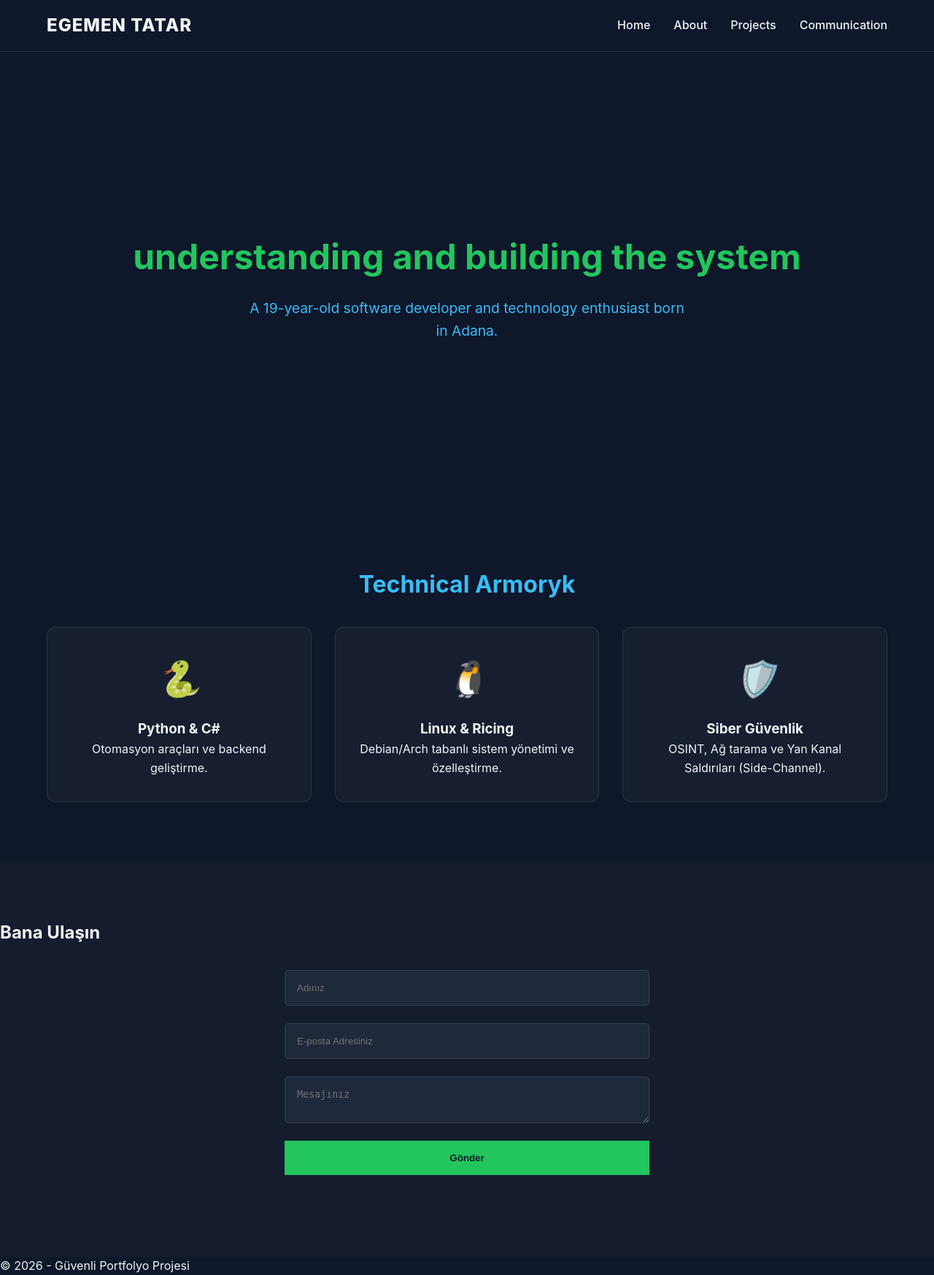
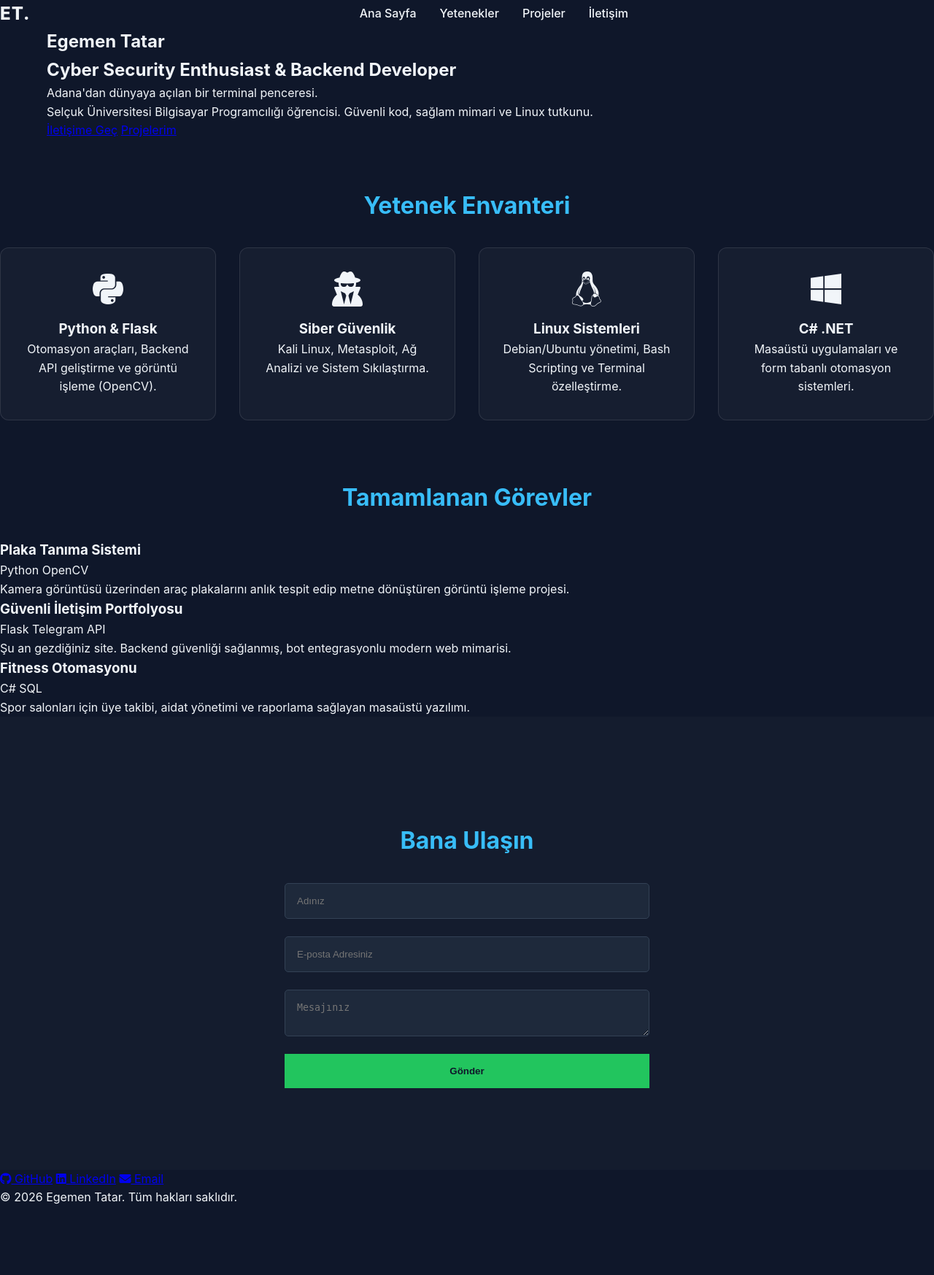
Before and after one commit to egementatar/portfolio, a Flask app: page / in a window 1280 px wide. Shown: the whole page at 73% size. After the commit the page ends 1650 px from the top, so only its background shows below. Run offline with Flask 3, Linux system fonts and the light colour scheme.

Commit message:
Düzeltme: Tüm bölümler eklendi ve sıralandı

```diff
--- a/templates/index.html
+++ b/templates/index.html
@@ -3,52 +3,103 @@
 <head>
     <meta charset="UTF-8">
     <meta name="viewport" content="width=device-width, initial-scale=1.0">
-    <title>Portfolyo | Siber Güvenlik & Geliştirici</title>
+    <title>Egemen Tatar | Portfolio</title>
     <link rel="stylesheet" href="{{ url_for('static', filename='css/variables.css') }}">
     <link rel="stylesheet" href="{{ url_for('static', filename='css/style.css') }}">
+    <link rel="stylesheet" href="https://cdnjs.cloudflare.com/ajax/libs/font-awesome/6.4.0/css/all.min.css">
 </head>
 <body>
 
-    <header>
+    <nav class="navbar">
+        <div class="logo">ET.</div>
+        <ul class="nav-links">
+            <li><a href="#home">Ana Sayfa</a></li>
+            <li><a href="#skills">Yetenekler</a></li>
+            <li><a href="#projects">Projeler</a></li>
+            <li><a href="#contact">İletişim</a></li>
+        </ul>
+        <div class="burger">
+            <div class="line1"></div>
+            <div class="line2"></div>
+            <div class="line3"></div>
+        </div>
+    </nav>
 
-        <nav class="container">
-         <div class="logo">EGEMEN TATAR<span class="dot"></span></div>
-            <ul>
-                <li><a href="#home">Home</a></li>
-                <li><a href="#about">About</a></li>
-                <li><a href="#projects">Projects</a></li>
-                <li><a href="#contact">Communication</a></li>
-            </ul>
-        </nav>
-    </header>
-
-    <main>
-        <section id="home" class="hero">
-            <h1>understanding and building the system</h1>
-            <p>A 19-year-old software developer and technology enthusiast born in Adana.</p>
-        </section>
-   <section id="projects" class="container">
-      <h2 class="section-title">Technical Armoryk</h2>
-     <div class="skills-grid">
-         <div class="skill-card">
-             <i class="icon">🐍</i>
-             <h3>Python & C#</h3>
-             <p>Otomasyon araçları ve backend geliştirme.</p>
-         </div>
-         <div class="skill-card">
-             <i class="icon">🐧</i>
-             <h3>Linux & Ricing</h3>
-             <p>Debian/Arch tabanlı sistem yönetimi ve özelleştirme.</p>
-         </div>
-         <div class="skill-card">
-               <i class="icon">🛡️</i>
-             <h3>Siber Güvenlik</h3>
-             <p>OSINT, Ağ tarama ve Yan Kanal Saldırıları (Side-Channel).</p>
+    <section id="home" class="hero-section">
+        <div class="container">
+            <h1 class="glitch-effect" data-text="Egemen Tatar">Egemen Tatar</h1>
+            <h2 class="subtitle">Cyber Security Enthusiast & Backend Developer</h2>
+            <p class="description">
+                Adana'dan dünyaya açılan bir terminal penceresi. <br>
+                Selçuk Üniversitesi Bilgisayar Programcılığı öğrencisi.
+                Güvenli kod, sağlam mimari ve Linux tutkunu.
+            </p>
+            <div class="buttons">
+                <a href="#contact" class="btn btn-primary">İletişime Geç</a>
+                <a href="#projects" class="btn btn-outline">Projelerim</a>
             </div>
         </div>
     </section>
+
+    <section id="skills" class="section-dark">
+        <h2 class="section-title">Yetenek Envanteri</h2>
+        <div class="skills-grid">
+            <div class="skill-card">
+                <i class="fab fa-python skill-icon"></i>
+                <h3>Python & Flask</h3>
+                <p>Otomasyon araçları, Backend API geliştirme ve görüntü işleme (OpenCV).</p>
+            </div>
+            <div class="skill-card">
+                <i class="fas fa-user-secret skill-icon"></i>
+                <h3>Siber Güvenlik</h3>
+                <p>Kali Linux, Metasploit, Ağ Analizi ve Sistem Sıkılaştırma.</p>
+            </div>
+            <div class="skill-card">
+                <i class="fab fa-linux skill-icon"></i>
+                <h3>Linux Sistemleri</h3>
+                <p>Debian/Ubuntu yönetimi, Bash Scripting ve Terminal özelleştirme.</p>
+            </div>
+            <div class="skill-card">
+                <i class="fab fa-windows skill-icon"></i>
+                <h3>C# .NET</h3>
+                <p>Masaüstü uygulamaları ve form tabanlı otomasyon sistemleri.</p>
+            </div>
+        </div>
+    </section>
+
+    <section id="projects">
+        <h2 class="section-title">Tamamlanan Görevler</h2>
+        <div class="projects-grid">
+
+            <div class="project-card">
+                <div class="card-content">
+                    <h3>Plaka Tanıma Sistemi</h3>
+                    <span class="tech-tag">Python</span> <span class="tech-tag">OpenCV</span>
+                    <p>Kamera görüntüsü üzerinden araç plakalarını anlık tespit edip metne dönüştüren görüntü işleme projesi.</p>
+                </div>
+            </div>
+
+            <div class="project-card">
+                <div class="card-content">
+                    <h3>Güvenli İletişim Portfolyosu</h3>
+                    <span class="tech-tag">Flask</span> <span class="tech-tag">Telegram API</span>
+                    <p>Şu an gezdiğiniz site. Backend güvenliği sağlanmış, bot entegrasyonlu modern web mimarisi.</p>
+                </div>
+            </div>
+
+            <div class="project-card">
+                <div class="card-content">
+                    <h3>Fitness Otomasyonu</h3>
+                    <span class="tech-tag">C#</span> <span class="tech-tag">SQL</span>
+                    <p>Spor salonları için üye takibi, aidat yönetimi ve raporlama sağlayan masaüstü yazılımı.</p>
+                </div>
+            </div>
+
+        </div>
+    </section>
+
     <section id="contact">
-            <h2>Bana Ulaşın</h2>
+        <h2 class="section-title">Bana Ulaşın</h2>
         <form id="contact-form">
             <input type="text" id="name" placeholder="Adınız" required maxlength="50">
             <input type="email" id="email" placeholder="E-posta Adresiniz" required>
@@ -56,10 +107,14 @@
             <button type="submit">Gönder</button>
         </form>
     </section>
-    </main>
 
     <footer>
-        <p>&copy; 2026 - Güvenli Portfolyo Projesi</p>
+        <div class="social-links">
+            <a href="https://github.com/egementatar" target="_blank"><i class="fab fa-github"></i> GitHub</a>
+            <a href="#" target="_blank"><i class="fab fa-linkedin"></i> LinkedIn</a>
+            <a href="mailto:seninmailin@gmail.com"><i class="fas fa-envelope"></i> Email</a>
+        </div>
+        <p>&copy; 2026 Egemen Tatar. Tüm hakları saklıdır.</p>
     </footer>
 
     <script src="{{ url_for('static', filename='js/main.js') }}"></script>
```
Lines whose indentation alone changed are shown as unchanged.
